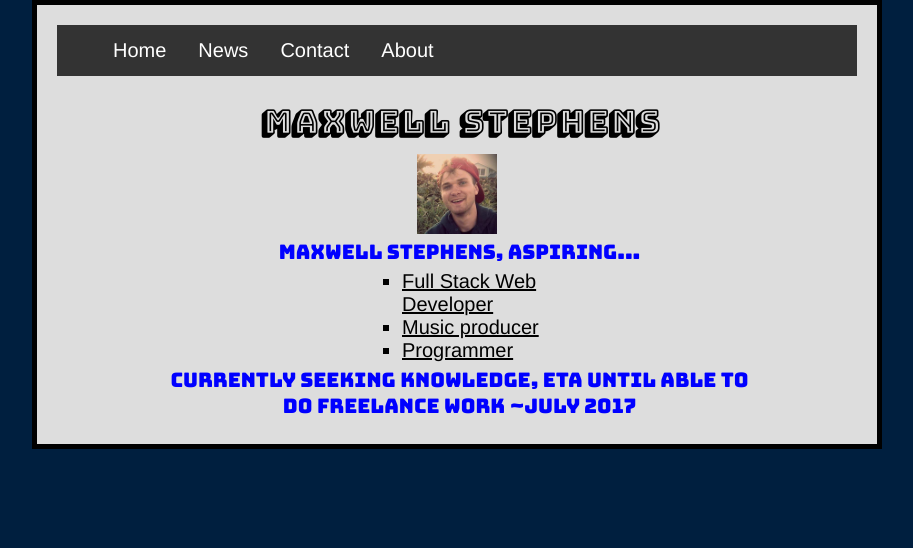
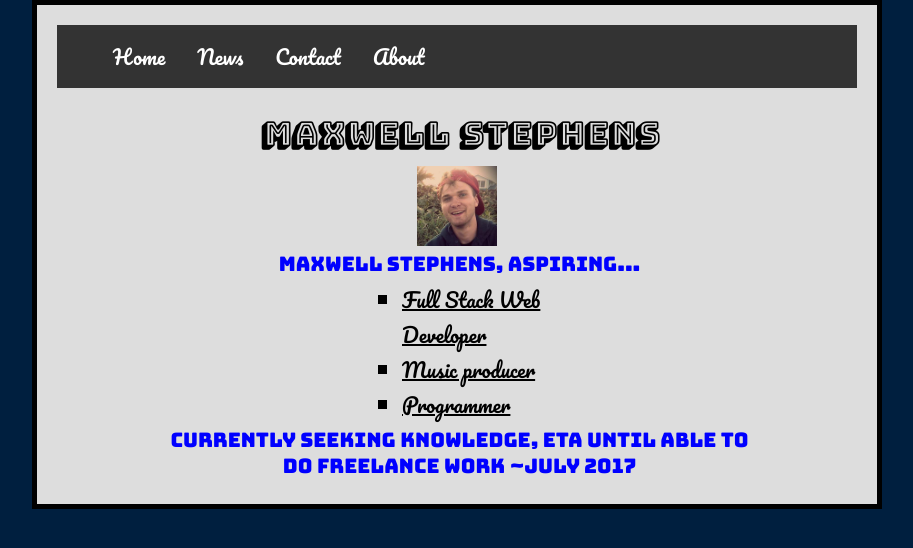
Before and after one commit to WhiteHatForHire/test_site, a plain HTML site: page index.html in a window 1280 px wide. Shown: the whole page, without its empty margins (183-1096 px from the left). Drawn offline with Linux system fonts and the light colour scheme.

Commit message:
changed formatting made general improvements

```diff
--- a/index.html
+++ b/index.html
@@ -1,18 +1,18 @@
 <!DOCTYPE html>
 <html>
   <head>
-    <ul class ="navbar">
-      <li><a class="active" href="https://whitehatforhire.github.io/">Home</a></li>
-      <li><a href="#news">News</a></li>
-      <li><a href="#contact">Contact</a></li>
-      <li><a href="#about">About</a></li>
-    </ul>
   <link href="styles/styles.css" rel="stylesheet" type="text/css">
   <link href="https://fonts.googleapis.com/css?family=Bungee|Bungee+Shade|Monoton|Pacifico" rel="stylesheet">
     <meta charset="utf-8">
     <title>Maxwell Stephens Portfolio Website</title>
   </head>
   <body>
+  <ul class ="navbar">
+      <li><a class="active" href="https://whitehatforhire.github.io/">Home</a></li>
+      <li><a href="#news">News</a></li>
+      <li><a href="#contact">Contact</a></li>
+      <li><a href="#about">About</a></li>
+    </ul>
   <h1 class= "big_heading center"> Maxwell Stephens</h1>
     <img class="smallimage" src="images/max.jpg" alt="Max's face">
     <p>Maxwell Stephens, aspiring... </p>
--- a/styles/styles.css
+++ b/styles/styles.css
@@ -95,7 +95,7 @@ ul:hover{
 
 ul{
 	font-size: 20px;
-	font-family: 'Helvetica';
+	font-family: 'Pacifico', cursive;
 	list-style-type: square;
 }
 
```
